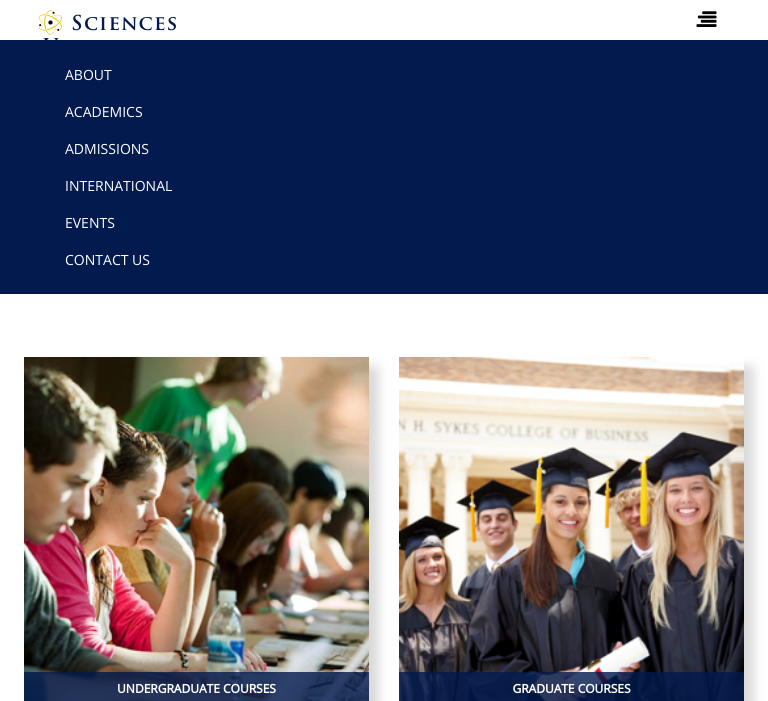
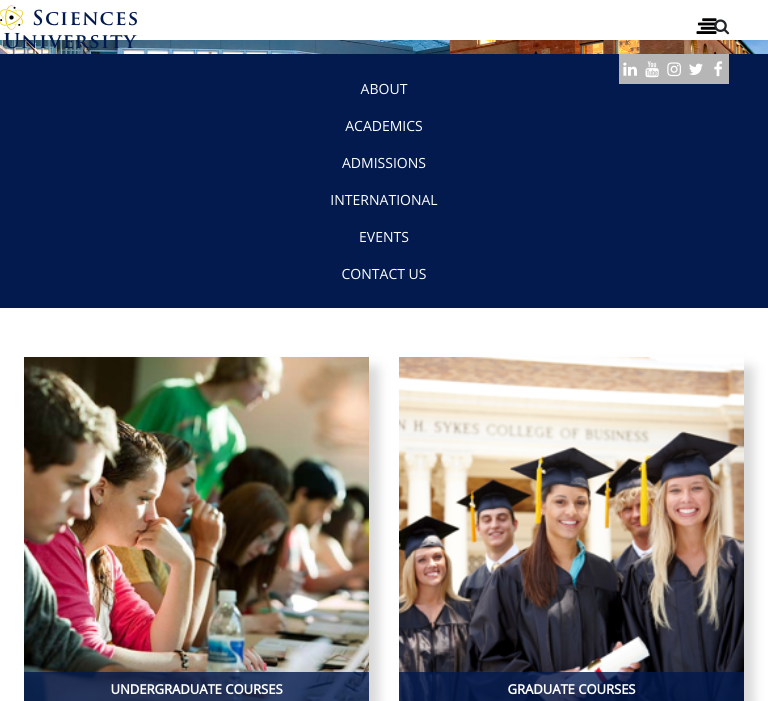
Before and after one commit to leenades/science-university, a PHP site: page / in a window 768 px wide, after a click that opens the changed part. Shown: the top 701 px of the page. Run offline with PHP 8.4, Linux system fonts and the light colour scheme; style sheets or scripts are compiled from the project's sources.

Commit message:
initial commit

```diff
--- a/index.html
+++ b/index.html
@@ -29,11 +29,11 @@
         crossorigin="anonymous"></script>
         <script src="bootstrap-4.5.0/dist/js/bootstrap.min.js"></script>
 
-
-
         <!-- NAVBAR Section START -->
         <nav class="navbar navbar-expand-lg navbar-styles">
-
+            <div> <!-- LOGO -->
+                <a class="navbar-brand" href="#"><img src="themes/sciences-uni-logo.png" alt="science-university-logo"></a>
+            </div>
             <button
             class="navbar-toggler btn-menu-burger"
             type="button"
@@ -46,19 +46,17 @@
                     <i class="fa fa-align-right"></i>
                 </span>
             </button>
-
             <div class="navbar-container collapse navbar-collapse" id="navBarCollapse">
                 <div class="row logo-socials-row container">
-                <div class="col"> <!-- LOGO -->
-                    <a class="navbar-brand" href="#"><img src="themes/sciences-uni-logo.png" alt="science-university-logo"></a>
-                </div>
-                <div class="col text-right d-sm-none d-md-none d-lg-block">
+                    <div class="col text-right">
                         <div class="social-media-container">
                             <a class="social-media-icon" href="#"><i class="fa fa-linkedin"></i></a>
                             <a class="social-media-icon" href="#"><i class="fa fa-youtube"></i></a>
                             <a class="social-media-icon" href="#"><i class="fa fa-instagram"></i></a>
                             <a class="social-media-icon" href="#"><i class="fa fa-twitter"></i></a>
                             <a class="social-media-icon" href="#"><i class="fa fa-facebook"></i></a>
+                        </div>
+                        <div class="search-box-container">
                             <input type="text" class="search-box-field" id="searchBox">
                             <a class="social-media-icon-search" id="searchIcon">
                             <i class="fa fa-search"></i></a>
--- a/script.js
+++ b/script.js
@@ -2,3 +2,10 @@ $('#searchBox').hide();
 $('#searchIcon').on('click', function(){
     $('#searchBox').toggle(800);
 });
+
+
+window.onload = function counter(){
+    var start = 0;
+
+
+}
--- a/themes/animation.css
+++ b/themes/animation.css
@@ -16,11 +16,4 @@
 a:hover {
   text-decoration: none; }
 
-.search-box-field {
-  border: none;
-  border-bottom: 1px solid #b6b6b6;
-  margin: 0 1%;
-  outline: none;
-  width: 45%; }
-
 /*# sourceMappingURL=animation.css.map */
--- a/themes/animation.scss
+++ b/themes/animation.scss
@@ -36,11 +36,13 @@ a {
 }
 
 
-.search-box-field {
-    border: none;
-    border-bottom: 1px solid #b6b6b6;
-    margin: 0 1%;
-    // animation: slide-left 2s;
-    outline: none;
-    width: 45%;
-}
+
+// @keyframes slide-left {
+//     from {
+//         display: none;
+//         width: 0;
+//     }
+//     to {
+//         display: inline;
+//     }
+// }
--- a/themes/navbar.css
+++ b/themes/navbar.css
@@ -10,18 +10,22 @@
       height: 5vh; } }
   @media (max-width: 991.98px) {
     .navbar-styles .btn-menu-burger {
-      position: absolute;
+      position: relative;
       right: 5%; } }
   .navbar-styles .navbar-container {
     margin: auto;
     width: 100%; }
     .navbar-styles .navbar-container .logo-socials-row {
       width: 100%;
-      margin: auto;
-      padding: 5px 0; }
+      margin: auto; }
       .navbar-styles .navbar-container .logo-socials-row .social-media-container {
         position: relative;
         top: 27%; }
+        @media (min-width: 576px) and (max-width: 991.98px) {
+          .navbar-styles .navbar-container .logo-socials-row .social-media-container {
+            position: absolute;
+            right: 0;
+            display: flex; } }
         .navbar-styles .navbar-container .logo-socials-row .social-media-container .social-media-icon {
           color: white;
           background-color: #b6b6b6;
@@ -38,6 +42,22 @@
             min-width: 1rem;
             font-size: 20px;
             text-align: center; }
+      .navbar-styles .navbar-container .logo-socials-row .search-box-container {
+        display: inline; }
+        @media (min-width: 576px) and (max-width: 991.98px) {
+          .navbar-styles .navbar-container .logo-socials-row .search-box-container {
+            position: absolute;
+            bottom: 16px;
+            right: 0; } }
+        .navbar-styles .navbar-container .logo-socials-row .search-box-container .search-box-field {
+          border: none;
+          border-bottom: 1px solid #b6b6b6;
+          margin: 0 1%;
+          outline: none;
+          width: 25%; }
+          @media (min-width: 576px) and (max-width: 991.98px) {
+            .navbar-styles .navbar-container .logo-socials-row .search-box-container .search-box-field {
+              width: 80%; } }
     .navbar-styles .navbar-container .container-nav-links {
       background-color: #021a4e;
       width: 100%;
@@ -48,12 +68,12 @@
       left: 0; }
       @media (min-width: 576px) and (max-width: 991.98px) {
         .navbar-styles .navbar-container .container-nav-links {
-          padding: 1rem 0; } }
+          padding: 1rem 0;
+          position: unset;
+          top: unset;
+          left: unset; } }
       .navbar-styles .navbar-container .container-nav-links .navbar-links {
         justify-content: center; }
-        @media (min-width: 576px) and (max-width: 991.98px) {
-          .navbar-styles .navbar-container .container-nav-links .navbar-links {
-            justify-content: start; } }
         .navbar-styles .navbar-container .container-nav-links .navbar-links .navbar-nav .nav-item {
           width: 100%;
           text-align: center; }
@@ -63,10 +83,6 @@
             text-align: center;
             color: #fff;
             width: 180px; }
-            @media (min-width: 576px) and (max-width: 991.98px) {
-              .navbar-styles .navbar-container .container-nav-links .navbar-links .navbar-nav .nav-item .nav-link {
-                text-align: start;
-                margin-left: 5rem; } }
             .navbar-styles .navbar-container .container-nav-links .navbar-links .navbar-nav .nav-item .nav-link:hover {
               color: #b6b6b6; }
 
--- a/themes/navbar.scss
+++ b/themes/navbar.scss
@@ -13,15 +13,9 @@
     @include media-breakpoint-between(xs, md){
         height: 5vh;
     }
-    .navbar-brand{
-        // margin-left: 10rem;
-        // @include media-breakpoint-between(sm, md){
-        //     margin-left: 2rem;
-        // }
-    }
     .btn-menu-burger{
         @include media-breakpoint-between(xs, md){
-            position: absolute;
+            position: relative;
             right: 5%;
         }
     }
@@ -31,11 +25,15 @@
         .logo-socials-row {
             width: 100%;
             margin: auto;
-            padding: 5px 0;
             .social-media-container
             {
                 position: relative;
                 top: 27%;
+                @include media-breakpoint-between(sm, md){
+                    position: absolute;
+                    right: 0;
+                    display: flex;
+                }
                 .social-media-icon
                 {
                     color: white;
@@ -59,6 +57,25 @@
                     }
                 }
             }
+            .search-box-container{
+                display: inline;
+                @include media-breakpoint-between(sm, md){
+                    position: absolute;
+                    bottom: 16px;
+                    right: 0;
+                }
+                .search-box-field {
+                    border: none;
+                    border-bottom: 1px solid #b6b6b6;
+                    margin: 0 1%;
+                    // animation: slide-left 2s ease-in;
+                    outline: none;
+                    width: 25%;
+                    @include media-breakpoint-between(sm, md){
+                        width: 80%;
+                    }
+                }
+            }
         }
         .container-nav-links {
             background-color: #021a4e;
@@ -70,13 +87,13 @@
             left: 0;
             @include media-breakpoint-between(sm, md){
                 padding: 1rem 0;
+                position: unset;
+                top: unset;
+                left: unset;
             }
             .navbar-links
             {
                 justify-content: center;
-                @include media-breakpoint-between(sm, md){
-                    justify-content: start;
-                }
                 .navbar-nav
                 {
                     .nav-item {
@@ -89,10 +106,6 @@
                             text-align: center;
                             color: #fff;
                             width: 180px;
-                            @include media-breakpoint-between(sm, md){
-                                text-align: start;
-                                margin-left: 5rem;
-                            }
                            &:hover
                            {
                                color: #b6b6b6;
@@ -105,3 +118,10 @@
     }
 }
 // NAVBAR SECTION STYLES END
+// .collapse.show .container-nav-links {
+//     transform: translateX(43px);
+// }
+// .collapse .container-nav-links {
+//     transition: transform .7s ease;
+//     transform: translateX(96%);
+// }
--- a/themes/news-courses.css
+++ b/themes/news-courses.css
@@ -46,9 +46,12 @@
           .news-programmes-container .courses-div .col-first .section-news-images-title {
             font-size: 12px;
             top: 19.7rem; } }
-        @media (min-width: 992px) {
+        @media (min-width: 768px) and (max-width: 991.98px) {
           .news-programmes-container .courses-div .col-first .section-news-images-title {
             font-size: 13px; } }
+        @media (min-width: 992px) and (max-width: 1199.98px) {
+          .news-programmes-container .courses-div .col-first .section-news-images-title {
+            top: 11rem; } }
         .news-programmes-container .courses-div .col-first .section-news-images-title .news-title {
           position: relative;
           top: 25%; }
--- a/themes/news-courses.scss
+++ b/themes/news-courses.scss
@@ -71,9 +71,11 @@
                     font-size: 12px;
                     top: 19.7rem;
                 }
-                @include media-breakpoint-up(lg){
+                @include media-breakpoint-only(md){
                     font-size: 13px;
-
+                }
+                @include media-breakpoint-only(lg){
+                    top: 11rem;
                 }
                 .news-title
                 {
```
Also changed, not shown: 3 other files. Lines whose indentation alone changed are shown as unchanged.
